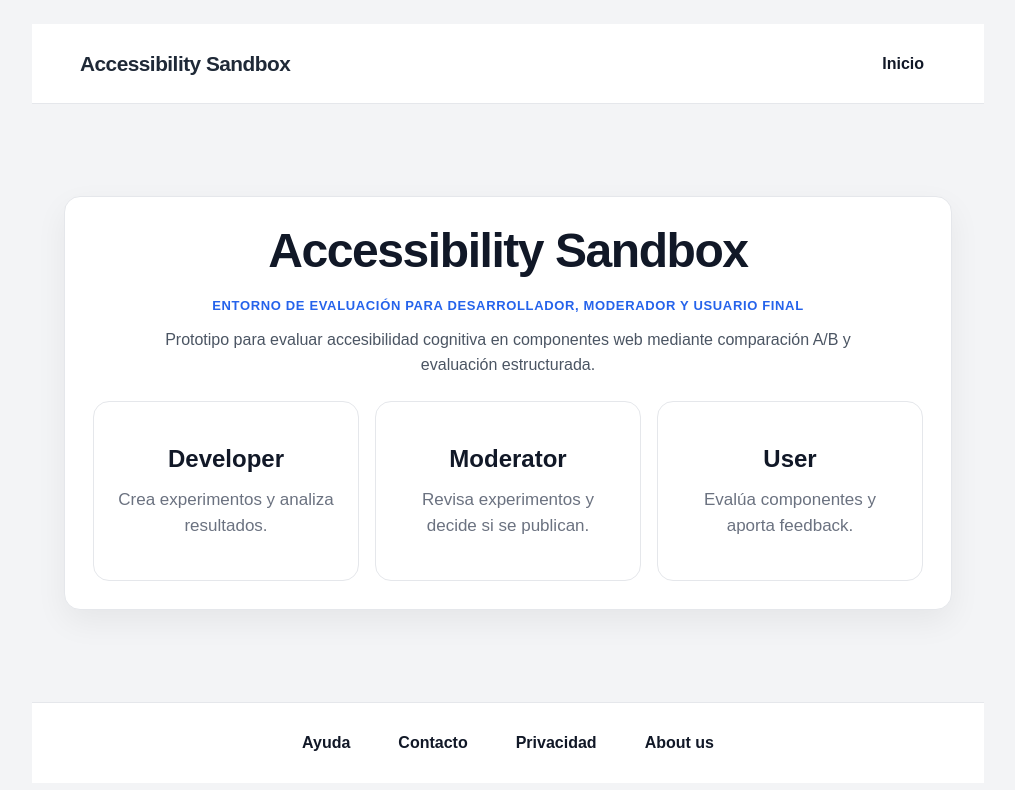
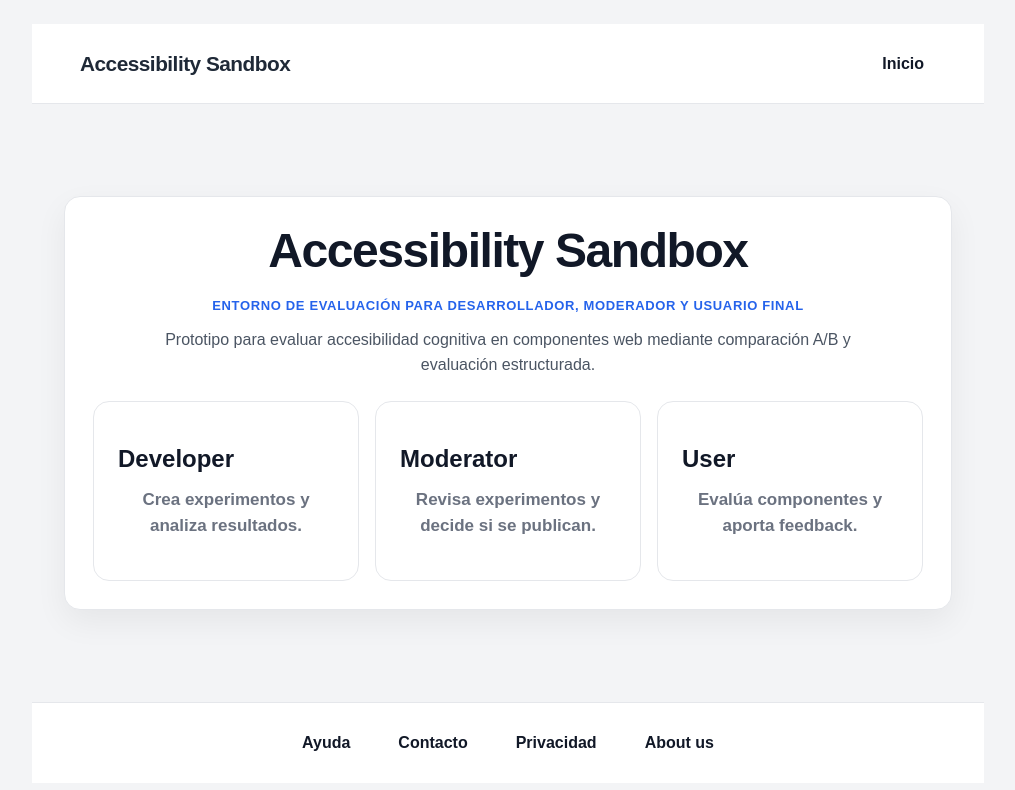
Before and after one commit to 100472330/ACCESIBILITY-SANDBOX, a React app in the folder frontend/: page / in a window 1280 px wide. Shown: the top 790 px of the page, without its empty margins (132-1147 px from the left). Built offline with nearby package versions, Linux system fonts and the light colour scheme; no server answers; the HTML template or start-up script is replaced by a standard one.

Commit message:
[FEAT] adding first changes to implement keyboard navigation

```diff
--- a/frontend/src/App.jsx
+++ b/frontend/src/App.jsx
@@ -173,20 +173,32 @@ function App() {
         </p>
 
         <div className="role-cards">
-          <div className="role-card" onClick={() => setRole("developer")}>
+          <button
+            type="button"
+            className="role-card"
+            onClick={() => setRole("developer")}
+          >
             <h2>Developer</h2>
             <p>Crea experimentos y analiza resultados.</p>
-          </div>
+          </button>
 
-          <div className="role-card" onClick={() => setRole("moderator")}>
+          <button
+            type="button"
+            className="role-card"
+            onClick={() => setRole("moderator")}
+          >
             <h2>Moderator</h2>
             <p>Revisa experimentos y decide si se publican.</p>
-          </div>
+          </button>
 
-          <div className="role-card" onClick={() => setRole("user")}>
+          <button
+            type="button"
+            className="role-card"
+            onClick={() => setRole("user")}
+          >
             <h2>User</h2>
             <p>Evalúa componentes y aporta feedback.</p>
-          </div>
+          </button>
         </div>
       </section>
     );
--- a/frontend/src/components/DeveloperView.jsx
+++ b/frontend/src/components/DeveloperView.jsx
@@ -788,7 +788,8 @@ function DeveloperView({ experiments, onCreate }) {
           </p>
 
           <div className="developer-menu-cards">
-            <div
+            <button
+              type="button"
               className="developer-menu-card"
               onClick={() => setActiveTab("create")}
             >
@@ -797,9 +798,10 @@ function DeveloperView({ experiments, onCreate }) {
                 Define un nuevo experimento, configura sus variantes y envíalo a
                 moderación.
               </p>
-            </div>
+            </button>
 
-            <div
+            <button
+              type="button"
               className="developer-menu-card"
               onClick={() => setActiveTab("list")}
             >
@@ -807,7 +809,7 @@ function DeveloperView({ experiments, onCreate }) {
               <p>
                 Consulta el estado de tus experimentos y analiza sus resultados.
               </p>
-            </div>
+            </button>
           </div>
         </section>
       )}
--- a/frontend/src/components/ModeratorView.jsx
+++ b/frontend/src/components/ModeratorView.jsx
@@ -73,7 +73,8 @@ function ModeratorView({ experiments, onUpdateStatus, onUpdateCategory, onUpdate
 
         <div className="category-card-grid">
           {categories.map((category) => (
-            <div
+            <button
+              type="button"
               key={category.value}
               className={`category-card ${
                 selectedCategory === category.value ? "active-category-card" : ""
@@ -81,7 +82,7 @@ function ModeratorView({ experiments, onUpdateStatus, onUpdateCategory, onUpdate
               onClick={() => setSelectedCategory(category.value)}
             >
               <h3>{category.label}</h3>
-            </div>
+            </button>
           ))}
         </div>
       </section>
--- a/frontend/src/components/UserView.jsx
+++ b/frontend/src/components/UserView.jsx
@@ -81,6 +81,13 @@ function UserView({ experiments, onEvaluate }) {
     setSelectedExperimentId(experimentId);
     resetEvaluationForm();
     window.scrollTo({ top: 0, behavior: "smooth" });
+  }
+
+  function handleExperimentKeyDown(event, experimentId) {
+    if (event.key === "Enter" || event.key === " ") {
+      event.preventDefault();
+      openExperiment(experimentId);
+    }
   }
 
   function closeExperiment() {
@@ -325,7 +332,8 @@ function UserView({ experiments, onEvaluate }) {
 
         <div className="category-card-grid">
           {categories.map((category) => (
-            <div
+            <button
+              type="button"
               key={category.value}
               className={`category-card ${
                 selectedCategory === category.value ? "active-category-card" : ""
@@ -336,7 +344,7 @@ function UserView({ experiments, onEvaluate }) {
               }}
             >
               <h3>{category.label}</h3>
-            </div>
+            </button>
           ))}
         </div>
       </section>
@@ -353,6 +361,9 @@ function UserView({ experiments, onEvaluate }) {
                 key={experiment.id}
                 className="experiment-item selectable"
                 onClick={() => openExperiment(experiment.id)}
+                role="button"
+                tabIndex={0}
+                onKeyDown={(event) => handleExperimentKeyDown(event, experiment.id)}
               >
                 <div className="experiment-card-header">
                   <div>
```
